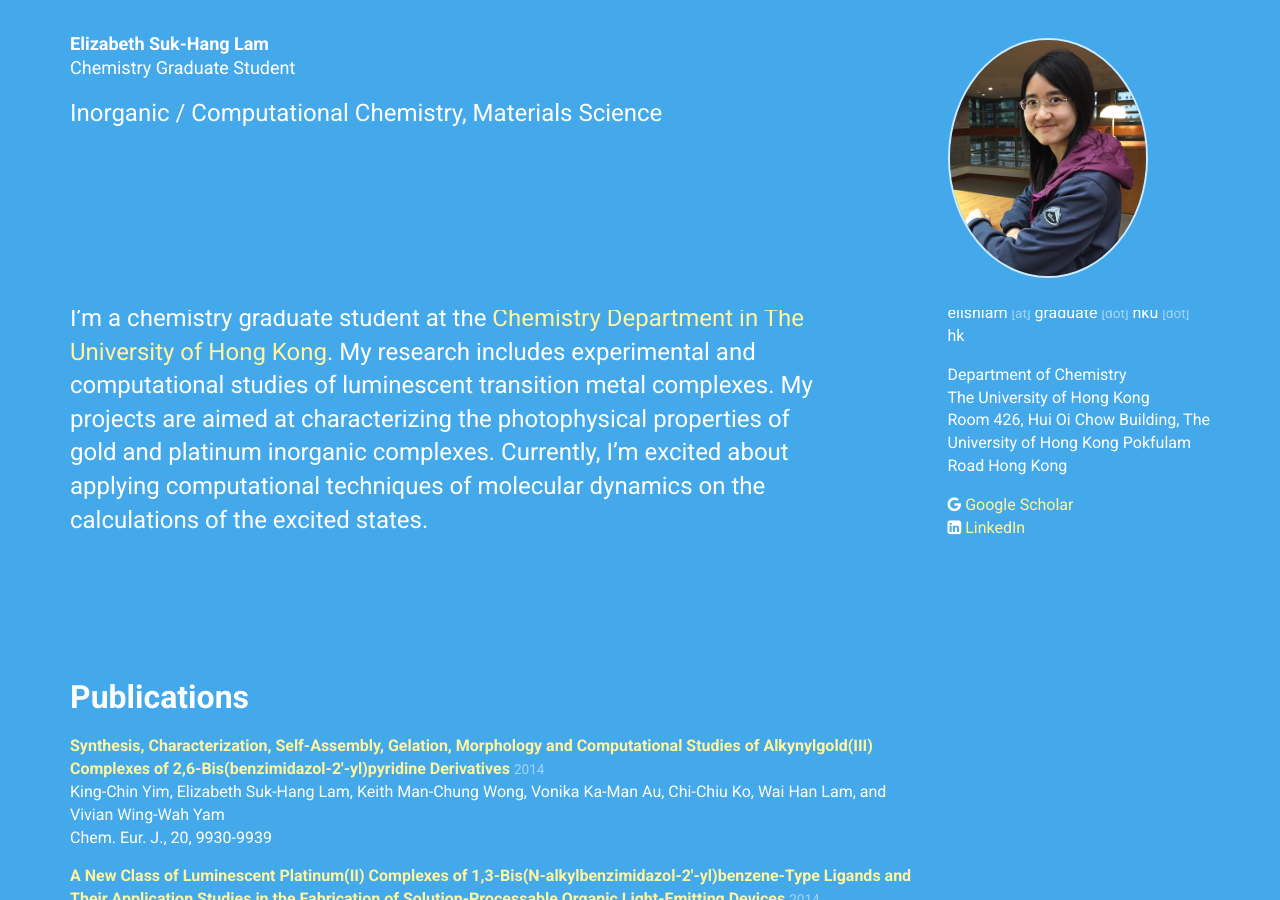
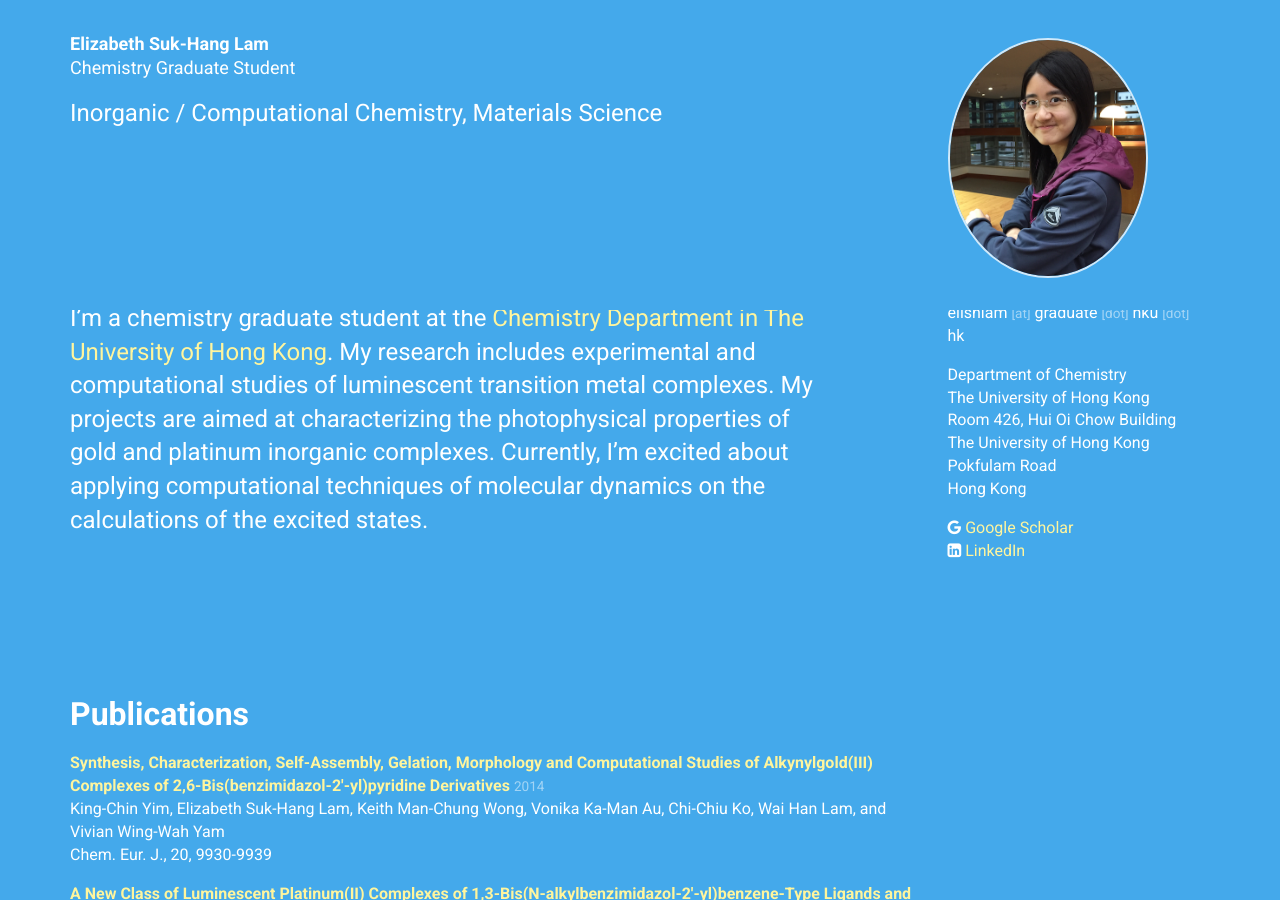
Before and after one commit to elilam/elilam.github.io, a Jekyll site: the page built from index.html, in a window 1280 px wide and 900 px high. Built offline with Jekyll 4.4.1, drawn with Linux system fonts in a browser that asks for light colours; nearby versions of some CDN libraries.

Commit message:
modified newline

```diff
--- a/_data/personal.yml
+++ b/_data/personal.yml
@@ -14,10 +14,10 @@ department: Department of Chemistry
 
 institution: The University of Hong Kong
 
-mailing_address: |
-  Room 426, Hui Oi Chow Building,
-  The University of Hong Kong
-  Pokfulam Road
+mailing_address: >
+  Room 426, Hui Oi Chow Building \n
+  The University of Hong Kong \n
+  Pokfulam Road \n
   Hong Kong
 
 profiles:
```
